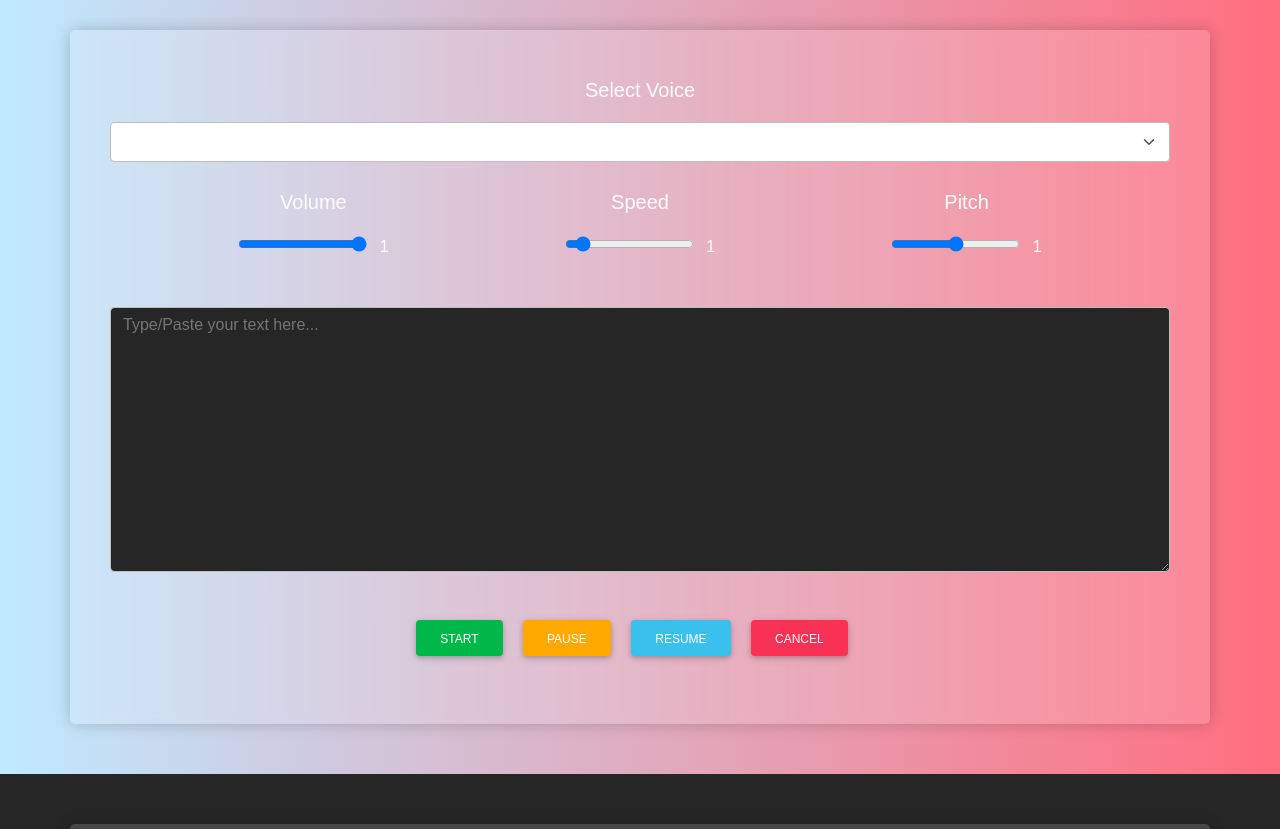
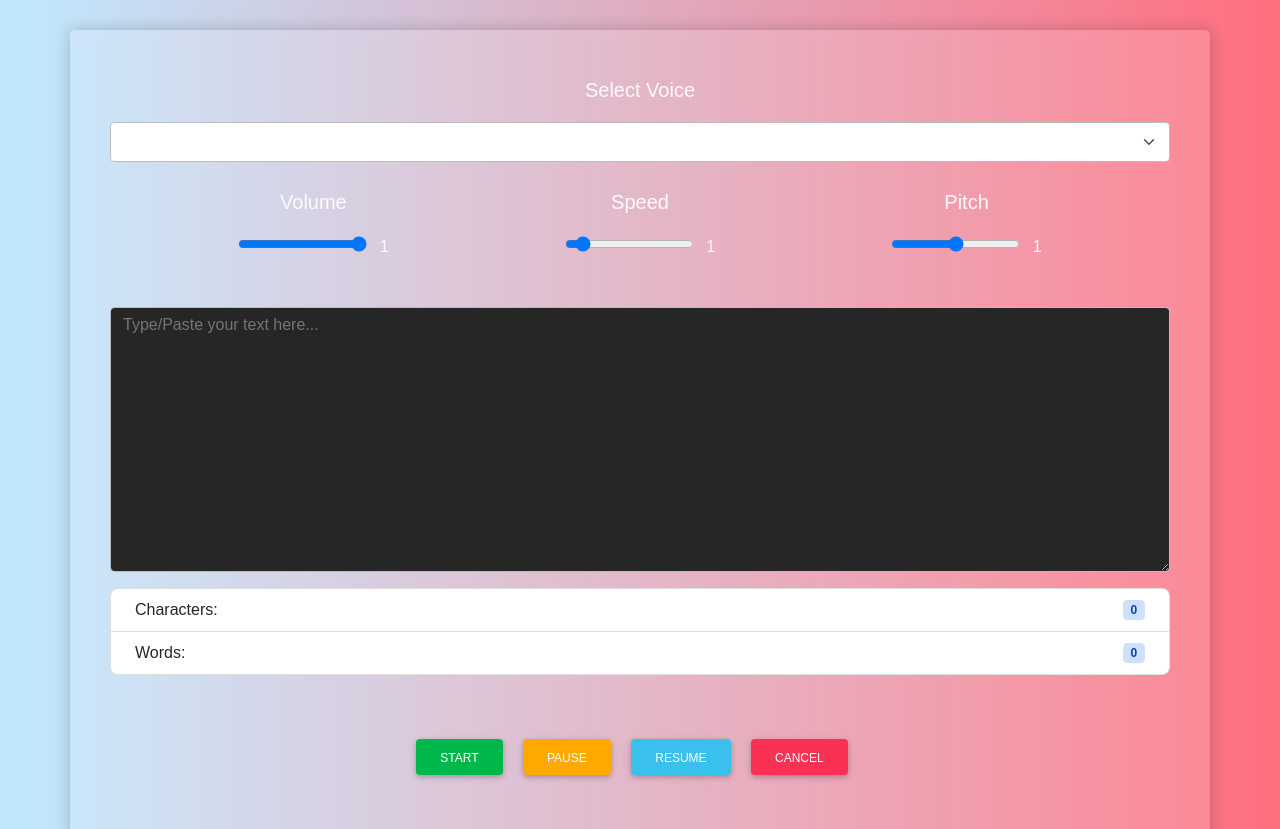
Before and after one commit to vyomaaverse/ReLoud, a plain HTML site: page index.html in a window 1280 px wide. Shown: the part 154-983 px from the top of the page. Drawn offline with nearby package versions, Linux system fonts and the light colour scheme.

Commit message:
fix #16
now the site will Count the total number of words and characters in the textarea

```diff
--- a/index.html
+++ b/index.html
@@ -37,6 +37,18 @@
     </div>
     <textarea class="form-control bg-dark text-light mt-5" cols="30" rows="10"
       placeholder="Type/Paste your text here..."></textarea>
+      <div class="my-3">
+        <ul class="list-group">
+          <li class="list-group-item d-flex justify-content-between align-items-center">
+          Characters:
+          <span class="badge badge-primary badge-pill" id="character-count">0</span>
+          </li>
+          <li class="list-group-item d-flex justify-content-between align-items-center">
+          Words:
+          <span class="badge badge-primary badge-pill" id="word-count">0</span>
+          </li>
+          </ul>
+      </div>
     <div class="mb-5 text-center">
       <button id="start" class="btn btn-success mt-5 me-3">Start</button>
       <button id="pause" class="btn btn-warning mt-5 me-3">Pause</button>
--- a/main.js
+++ b/main.js
@@ -53,3 +53,33 @@ document.querySelector("#resume").addEventListener("click", () => {
 document.querySelector("#cancel").addEventListener("click", () => {
   window.speechSynthesis.cancel();
 });
+
+
+//count text
+var countTarget = document.querySelector("textarea");
+var wordCount = document.querySelector("#word-count");
+var characterCount = document.querySelector("#character-count");
+
+var count = function () {
+  var characters = countTarget.value;
+  var characterLength = characters.length;
+
+  var words = characters.split(/[\n\r\s]+/g).filter(function (word) {
+    return word.length > 0;
+  });
+
+  wordCount.innerHTML = words.length;
+  characterCount.innerHTML = characterLength;
+};
+
+count();
+
+window.addEventListener(
+  "input",
+  function (event) {
+    if (event.target.matches("textarea")) {
+      count();
+    }
+  },
+  false
+);
```
